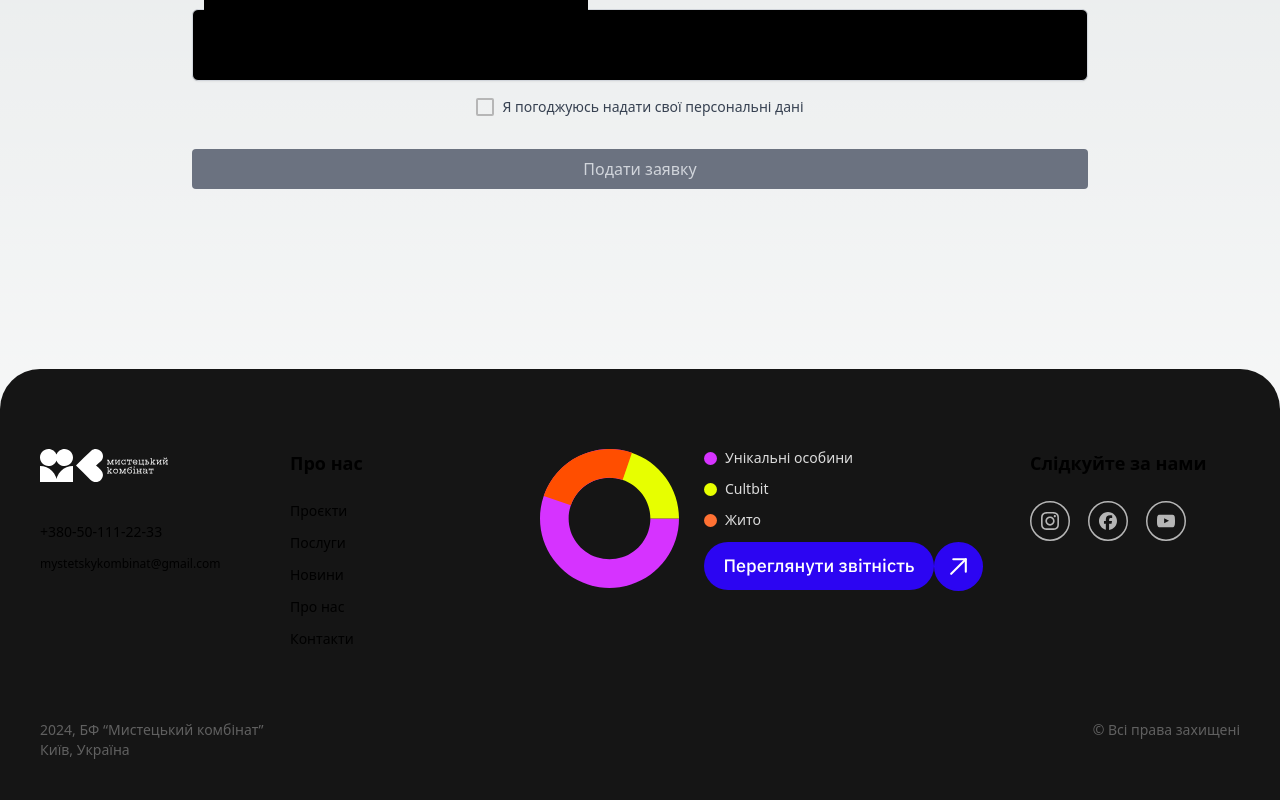
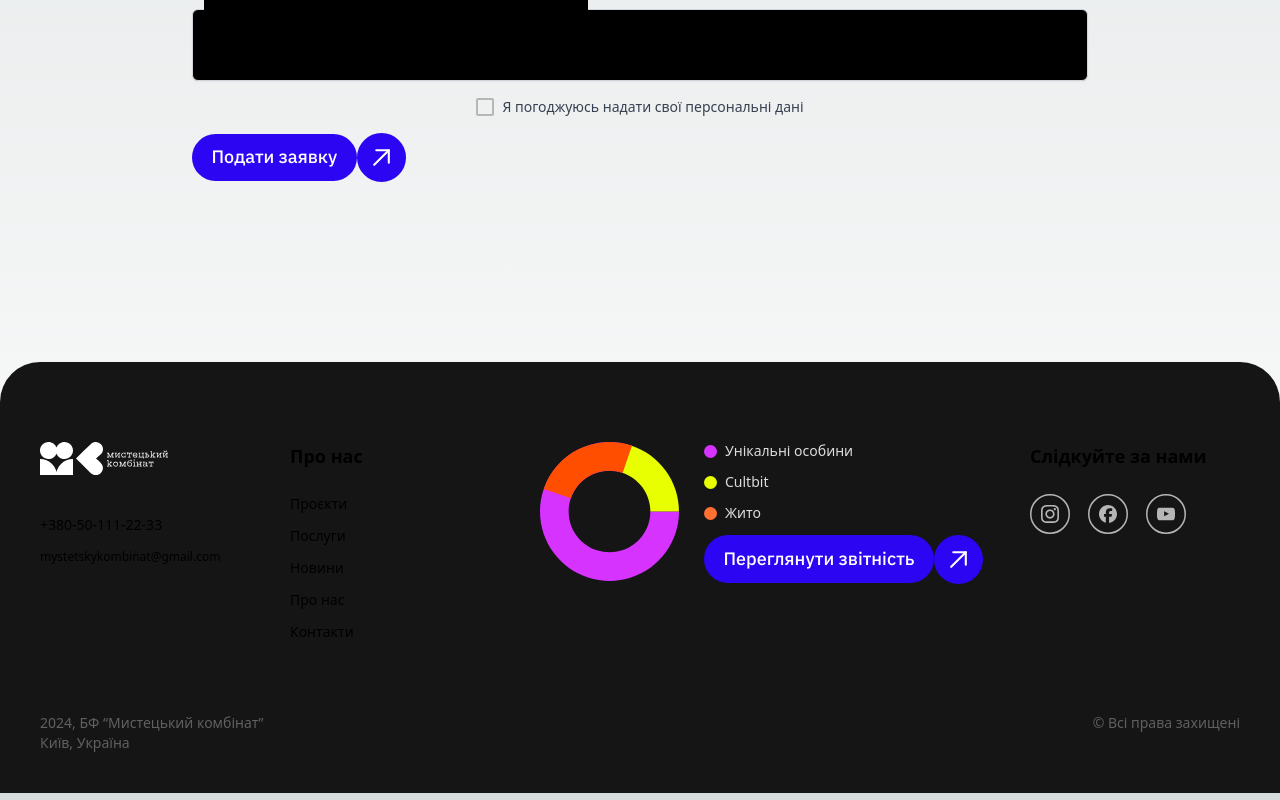
Before and after one commit to kamilka13me/myst_comb, a Next.js app in the folder frontend/: page /portfolio in a window 1280 px wide. Shown: the part 939-1739 px from the top of the page. Built offline with nearby package versions, Linux system fonts and the light colour scheme.

Commit message:
bugfix: fix conflict

```diff
--- a/frontend/app/portfolio/components/PortfolioForm.tsx
+++ b/frontend/app/portfolio/components/PortfolioForm.tsx
@@ -166,7 +166,7 @@ export default function PortfolioForm() {
           onChange={handleCheckboxChange}
           classMain="flex justify-center"
         />
-        <button
+        {/* <button
           type="submit"
           disabled={!checkedSubmit}
           className={`mt-4 w-full py-2 px-4 rounded ${
@@ -176,7 +176,9 @@ export default function PortfolioForm() {
           }`}
         >
           Подати заявку
-        </button>
+        </button> */}
+
+        <ButtonLink variant="arrowTextBlue" text="Подати заявку" to="/404" />
       </form>
     </>
   );
```
